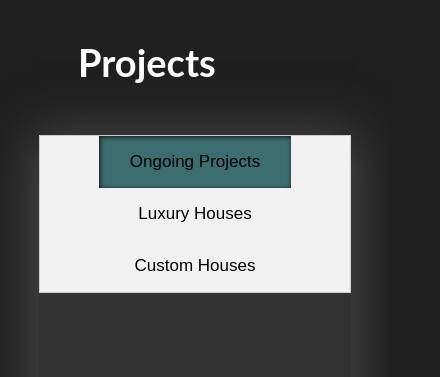
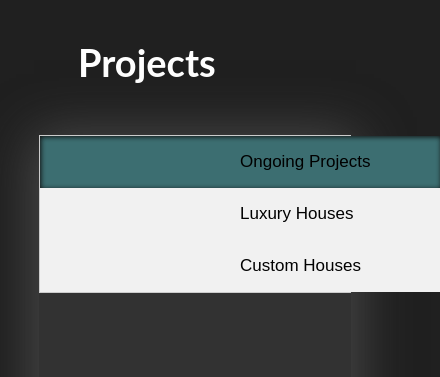
Before and after one commit to rnikolai/amoor, an Astro site: page / in a window 390 px wide. Shown: the part 2740-3117 px from the top of the page, 440 px wide, since content can reach past the window. Built offline with nearby package versions, Linux system fonts and the light colour scheme; Astro itself is replaced by a stand-in of ours; a script that the page names is missing.

Commit message:
tabs changes

```diff
--- a/src/pages/index.astro
+++ b/src/pages/index.astro
@@ -73,6 +73,7 @@ import rent from "/lease/DSC_1567-Enhanced.jpg"
 @media only screen and (max-width: 800px) {
   .section{
     grid-template-columns: 1fr;
+    max-width: 80%;
   }
   .section-text{
     color: var(--text);
@@ -146,6 +147,7 @@ import rent from "/lease/DSC_1567-Enhanced.jpg"
   background-color: #f1f1f1;
   display: flex;
   justify-content: space-around;
+
 }
 
 
@@ -167,7 +169,8 @@ import rent from "/lease/DSC_1567-Enhanced.jpg"
   cursor: pointer;
   margin: 0;
   white-space: nowrap;
-  padding:  16px 10%;
+  padding:  16px 200px;
+  flex: 1 1 auto;
   transition: 0.3s;
   font-size: 17px;
 }
```
